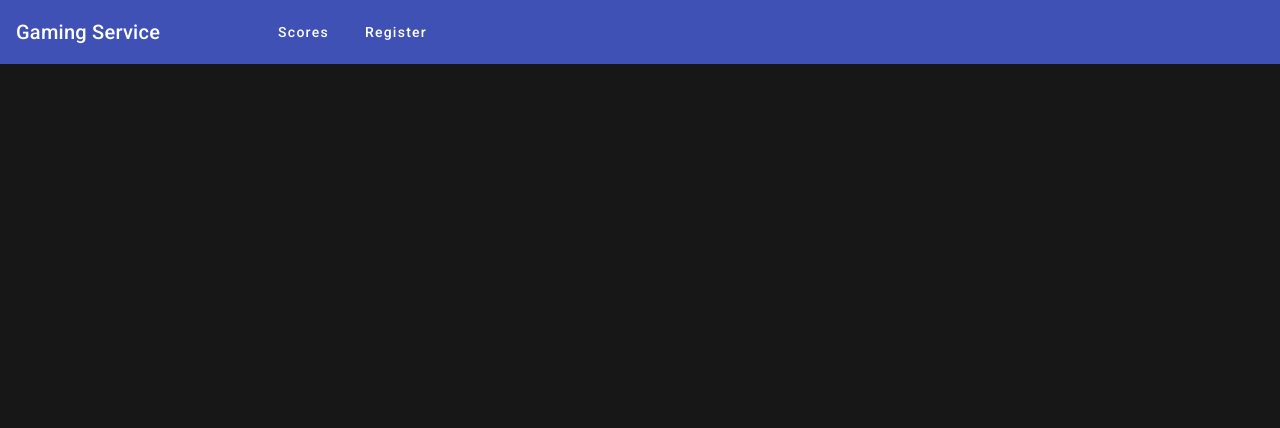
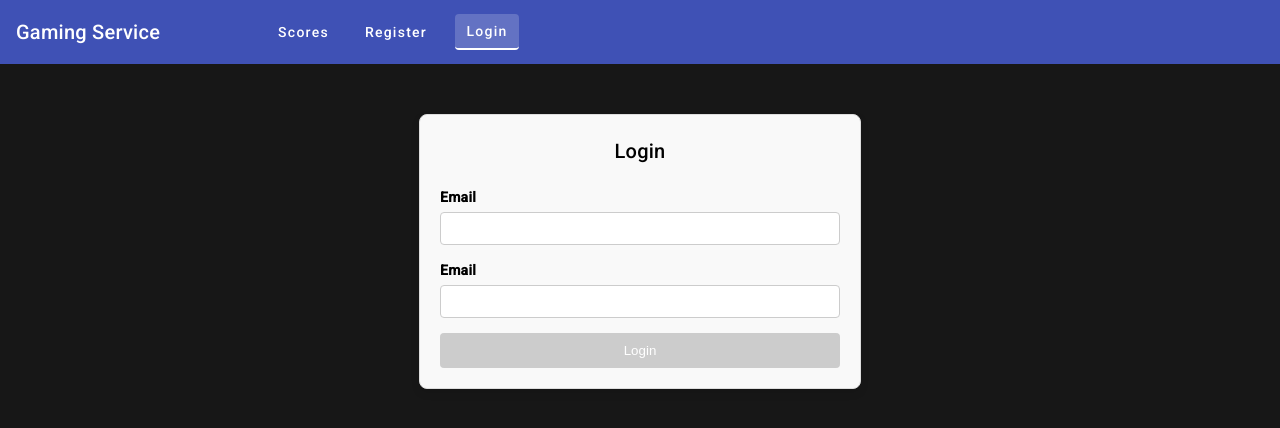
Before and after one commit to VectorTensor/GameBackendASP, an Angular app in the folder client/: page /login in a window 1280 px wide. Before the commit this address led to /. Shown: the top 428 px of the page. Built offline with nearby package versions, Linux system fonts and the light colour scheme.

Commit message:
feat(login): login page added

```diff
--- a/client/src/app/app.component.html
+++ b/client/src/app/app.component.html
@@ -6,6 +6,7 @@
   <div class="NavButtons">
   <button mat-button class="mat-button" routerLink="/scores" routerLinkActive="active-link" > Scores</button>
   <button mat-button class="mat-button" routerLink="/register" routerLinkActive="active-link" > Register</button>
+    <button mat-button class="mat-button" routerLink="/login" routerLinkActive="active-link" > Login </button>
   </div>
 
 </mat-toolbar>
--- a/client/src/app/app.routes.ts
+++ b/client/src/app/app.routes.ts
@@ -1,8 +1,10 @@
 import { Routes } from '@angular/router';
 import {ScoresComponent} from "./scores/scores.component";
 import { RegisterComponent } from './register/register.component';
+import {LoginComponent} from "./login/login.component";
 
 export const routes: Routes = [
   {path: 'scores',component:ScoresComponent},
-  {path: 'register',component:RegisterComponent}
+  {path: 'register',component:RegisterComponent},
+  {path: 'login',component:LoginComponent}
 ];
--- /dev/null
+++ b/client/src/app/login/login.component.css
@@ -0,0 +1,51 @@
+.login-container {
+  max-width: 400px;
+  margin: 50px auto;
+  padding: 20px;
+  border: 1px solid #ddd;
+  border-radius: 8px;
+  background-color: #f9f9f9;
+  box-shadow: 0 4px 8px rgba(0, 0, 0, 0.1);
+}
+
+h2 {
+  text-align: center;
+  margin-bottom: 20px;
+}
+
+.form-group {
+  margin-bottom: 15px;
+}
+
+label {
+  display: block;
+  margin-bottom: 5px;
+  font-weight: bold;
+}
+
+input {
+  width: 100%;
+  padding: 8px;
+  box-sizing: border-box;
+  border: 1px solid #ccc;
+  border-radius: 4px;
+}
+
+button {
+  width: 100%;
+  padding: 10px;
+  background-color: #581845;
+  color: white;
+  border: none;
+  border-radius: 4px;
+  cursor: pointer;
+}
+
+button:disabled {
+  background-color: #ccc;
+}
+
+.error {
+  color: red;
+  font-size: 0.8em;
+}
--- /dev/null
+++ b/client/src/app/login/login.component.html
@@ -0,0 +1,20 @@
+<div class="login-container" @fade>
+
+  <h2>Login</h2>
+  <form [formGroup]="loginForm" >
+
+    <div class="form-group">
+      <label for="email">Email</label>
+      <input id="email" type="email" formControlName="email"/>
+    </div>
+
+    <div class="form-group">
+      <label for="password">Email</label>
+      <input id="password" type="password" formControlName="password"/>
+    </div>
+
+    <button type="submit" [disabled]="loginForm.invalid">Login</button>
+
+
+  </form>
+</div>
--- /dev/null
+++ b/client/src/app/login/login.component.ts
@@ -0,0 +1,45 @@
+import {Component, OnInit} from '@angular/core';
+import {Form, FormBuilder, FormGroup, ReactiveFormsModule, Validators} from "@angular/forms";
+import {NgIf} from "@angular/common";
+import {routeAnimation} from "../Animations/BasicAnimations";
+
+@Component({
+  selector: 'app-login',
+  standalone: true,
+  imports: [
+    ReactiveFormsModule,
+    NgIf
+  ],
+  animations:[routeAnimation],
+  templateUrl: './login.component.html',
+  styleUrl: './login.component.css'
+})
+export class LoginComponent implements  OnInit{
+
+    loginForm: FormGroup = this.fb.group({
+      email:['',[Validators.required, Validators.email]],
+      password:['',[Validators.required]]
+    })
+
+  constructor(private fb: FormBuilder) {
+  }
+  ngOnInit(): void {
+
+  }
+
+  onSubmit():void{
+    if(this.loginForm.valid){
+
+      console.log('Registration successful', this.loginForm.value);
+
+    }
+    else{
+
+      console.error('Form is invalid');
+
+    }
+
+  }
+
+
+}
```
Also changed, not shown: 1 other file (tests, documents, lock files or other folders).
